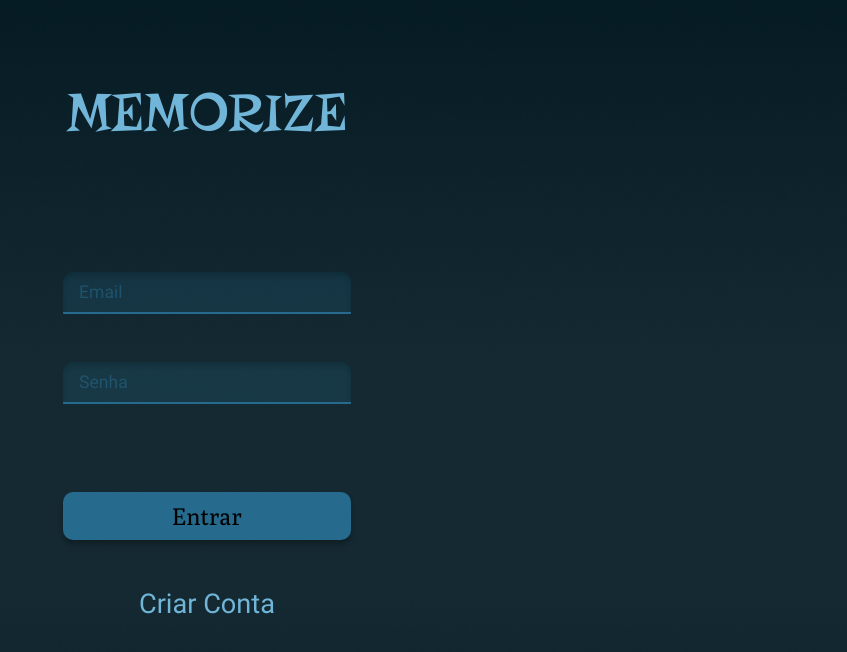
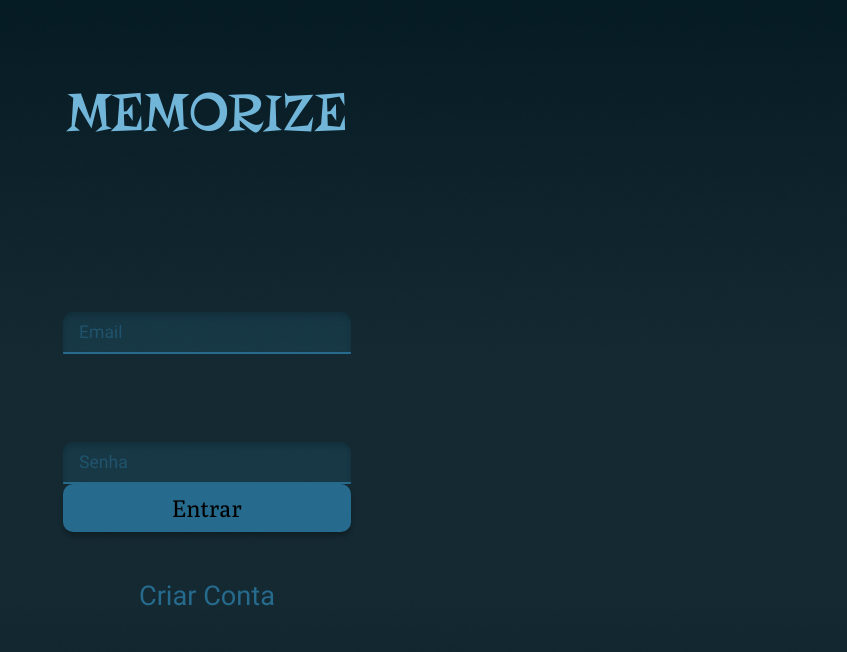
Before and after one commit to Studio-024/memorize, a React (Create React App) app in the folder client/: page /login in a window 1280 px wide. Shown: the top 652 px of the page, without its empty margins (433-1280 px from the left). Built offline with nearby package versions, Linux system fonts and the light colour scheme.

Commit message:
feat(client): implemented tag <Link> in Login

```diff
--- a/client/src/css/Login.css
+++ b/client/src/css/Login.css
@@ -105,8 +105,11 @@
   width: 100%;
   z-index: -1; }
 
+.login_main_form_input {
+  margin-top: calc(3rem + 5vh); }
+
 .login_main_form_submit {
-  margin-top: calc(3rem + 5vh); }
+  margin-top: none !important; }
 
 .login_main #login_main_createAccont {
   display: flex;
@@ -137,7 +140,8 @@
         border-radius: 12px 12px 1px 1px;
         color: #71B6D9;
         font-size: 1.2rem; }
+        .login_main_form_input:nth-child(2) {
+          margin-bottom: calc(3rem + 5vh); }
       .login_main_form_submit {
-        margin-top: calc(3rem + 5vh);
         width: 16rem;
         font-size: 1.7rem; } }
--- a/client/src/pages/Login.tsx
+++ b/client/src/pages/Login.tsx
@@ -1,3 +1,4 @@
+import { Link } from 'react-router-dom';
 import '../css/Login.css'
 
 const Login = () => {
@@ -10,9 +11,9 @@ const Login = () => {
        <form className="login_main_form">
           <input type="email" placeholder="Email" className="login_main_form_input"/>
           <input type="password" placeholder="Senha" className="login_main_form_input"/>
-          <button className="login_main_form_submit">Entrar</button>
+          <Link to="/dashboard"><button className="login_main_form_submit">Entrar</button></Link>
         </form>
-       <span id="login_main_createAccont">Criar Conta</span>
+       <span id="login_main_createAccont"><Link to='/registry'>Criar Conta </Link></span>
       </main>
     </div>
 
--- a/client/src/scss/Login.scss
+++ b/client/src/scss/Login.scss
@@ -19,10 +19,11 @@
       @extend .registry_main_form;
       &_input{
         @extend .registry_main_input;
+        margin-top:  calc(3rem + 5vh);
       }
       &_submit{
-        margin-top:  calc(3rem + 5vh);
         @extend .registry_main_submit;
+        margin-top: none !important;
       }
     }
     #login_main_createAccont{
@@ -59,9 +60,11 @@
           border-radius: 12px 12px 1px 1px;
           color: $input-color;
           font-size: 1.2rem;
+          &:nth-child(2){
+            margin-bottom: calc(3rem + 5vh);
+          }
         }
         &_submit{
-          margin-top: calc(3rem + 5vh);
           width: 16rem;
           font-size: 1.7rem;
         }
```
